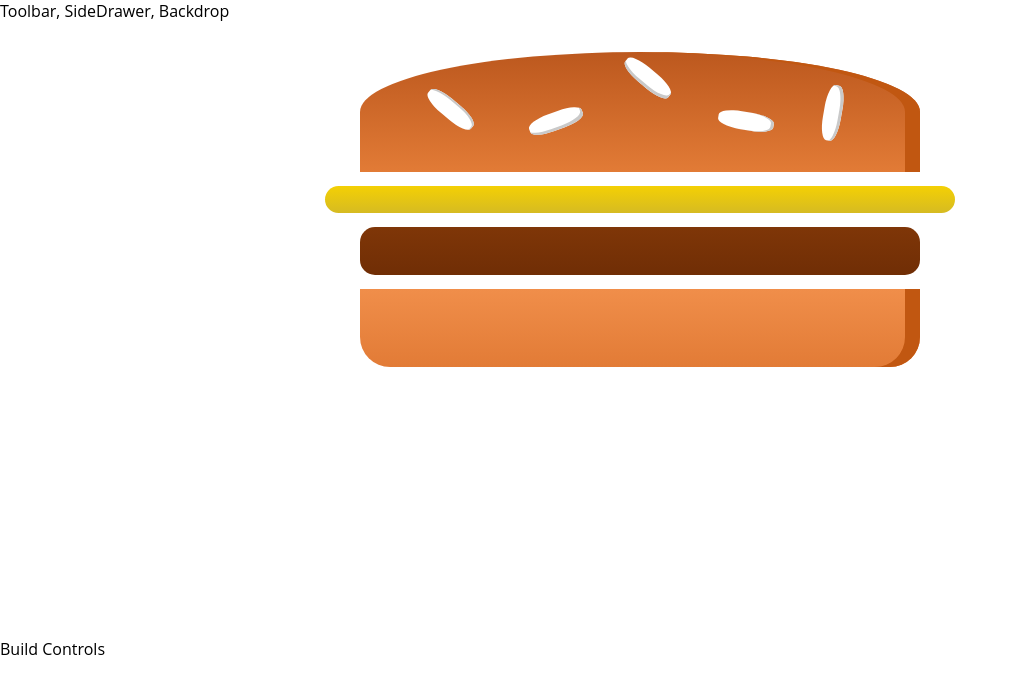
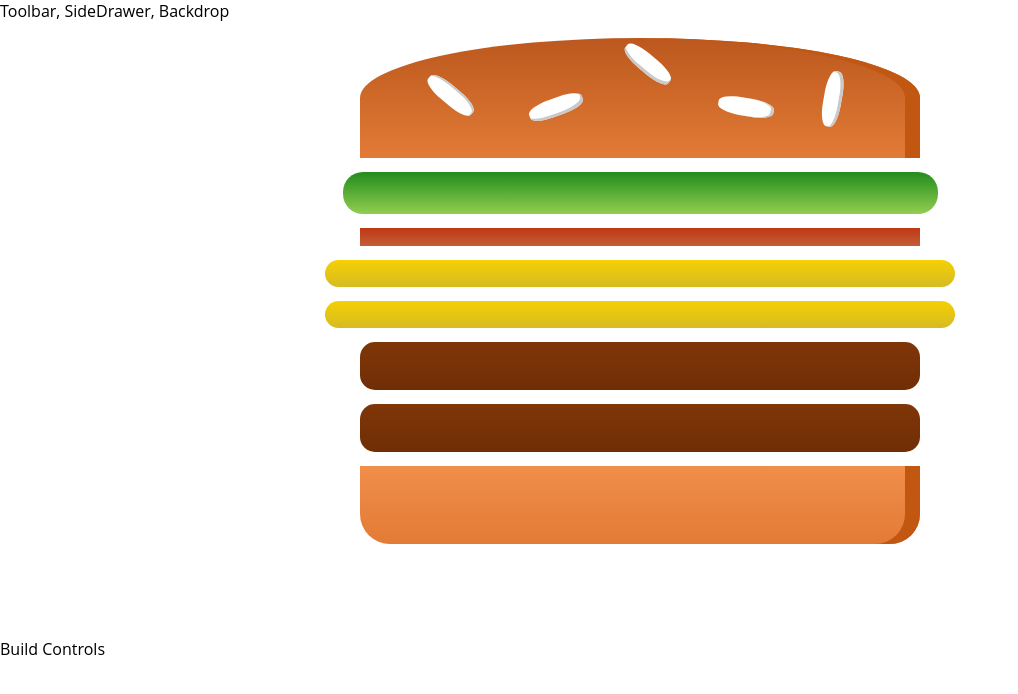
Before and after one commit to franklaercio/burger-react-academind, a React app in the folder burger-react-app/: page / in a window 1280 px wide. Shown: the top 694 px of the page, without its empty margins (0-1018 px from the left). Built offline with nearby package versions, Linux system fonts and the light colour scheme.

Commit message:
Adding dynamic ingredients

```diff
--- a/burger-react-app/src/components/Burger/Burger.css
+++ b/burger-react-app/src/components/Burger/Burger.css
@@ -2,7 +2,7 @@
     width: 100%;
     margin: auto;
     height: 250px;
-    overflow: scroll;
+    /* overflow: scroll; */
     text-align: center;
     font-weight: bold;
     font-size: 1.2rem;
--- a/burger-react-app/src/components/Burger/Burger.js
+++ b/burger-react-app/src/components/Burger/Burger.js
@@ -4,11 +4,17 @@
 import BurgerIngredient from './BurgerIngredient/BurgerIngredient';
 
 const burger = (props) => {
+    const transformIngredients = Object.keys(props.ingredients)
+        .map(igKey => {
+            return [...Array(props.ingredients[igKey])].map((_, i) => {
+                return <BurgerIngredient key={igKey + i} type={igKey} />;
+            })
+        });
+
     return (
         <div className={classes.Burger}>
             <BurgerIngredient type="bread-top"/>
-            <BurgerIngredient type="cheese"/>
-            <BurgerIngredient type="meat"/>
+            {transformIngredients}
             <BurgerIngredient type="bread-bottom"/>
         </div>
     );
--- a/burger-react-app/src/containers/BurgerBuilder/BurgerBuilder.js
+++ b/burger-react-app/src/containers/BurgerBuilder/BurgerBuilder.js
@@ -4,10 +4,24 @@
 import Burger from '../../components/Burger/Burger';
 
 class BurgerBuilder extends Component {
+    // constructor(props) {
+    //     super(props);
+    //     this.state = {...}
+    // }
+
+    state = {
+        ingredients: {
+            salad: 1,
+            bacon: 1,
+            cheese: 2,
+            meat: 2
+        }
+    }
+
     render () {
         return (
             <Aux>
-                <Burger />
+                <Burger ingredients={this.state.ingredients} />
                 <div>Build Controls</div>
             </Aux>
         );
```
